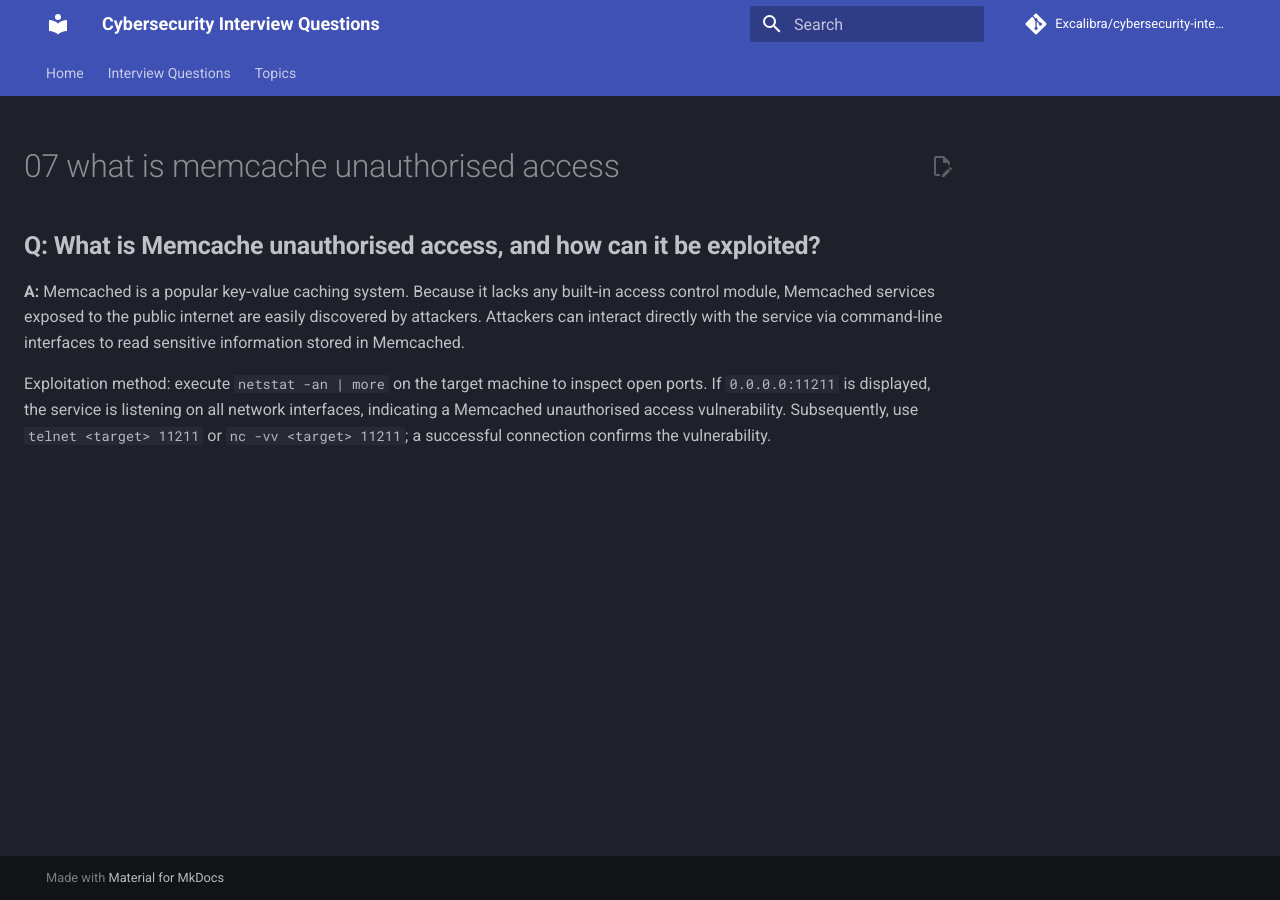
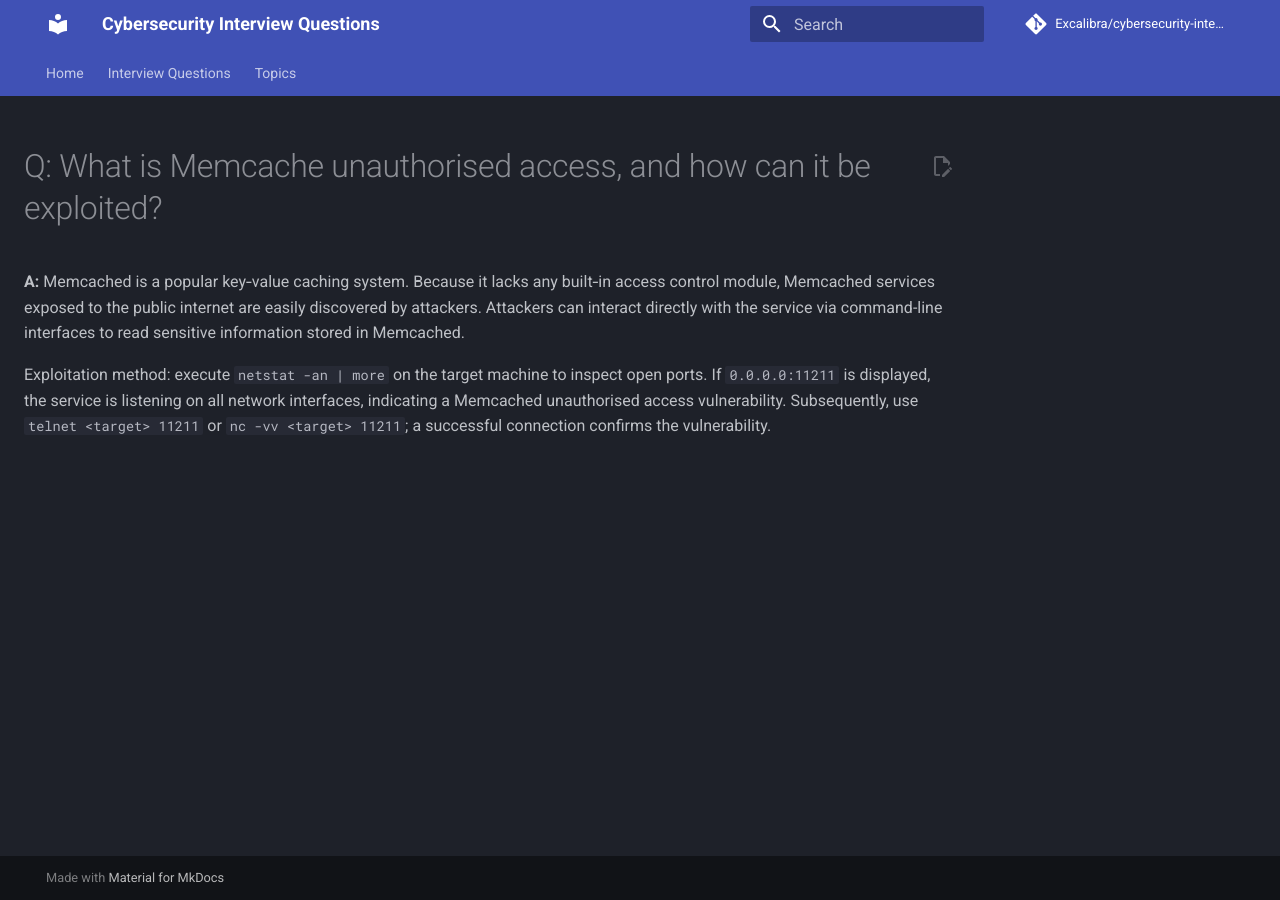
Before and after one commit to Excalibra/cybersecurity-interview-questions, an MkDocs documentation site: the page built from docs/questions/red-team-interview-experience/07-what-is-memcache-unauthorised-access.md, in a window 1280 px wide. Built offline with MkDocs 1.6.1 and Material for MkDocs 9.7.7, drawn with Linux system fonts in a browser that asks for light colours; comment, search, counter and statistics services are not loaded.

Commit message:
Update 07-what-is-memcache-unauthorised-access.md

```diff
--- a/docs/questions/red-team-interview-experience/07-what-is-memcache-unauthorised-access.md
+++ b/docs/questions/red-team-interview-experience/07-what-is-memcache-unauthorised-access.md
@@ -1,4 +1,4 @@
-## **Q: What is Memcache unauthorised access, and how can it be exploited?**
+# Q: What is Memcache unauthorised access, and how can it be exploited?
 
 **A:** Memcached is a popular key‑value caching system. Because it lacks any built‑in access control module, Memcached services exposed to the public internet are easily discovered by attackers. Attackers can interact directly with the service via command-line interfaces to read sensitive information stored in Memcached.
 
```
